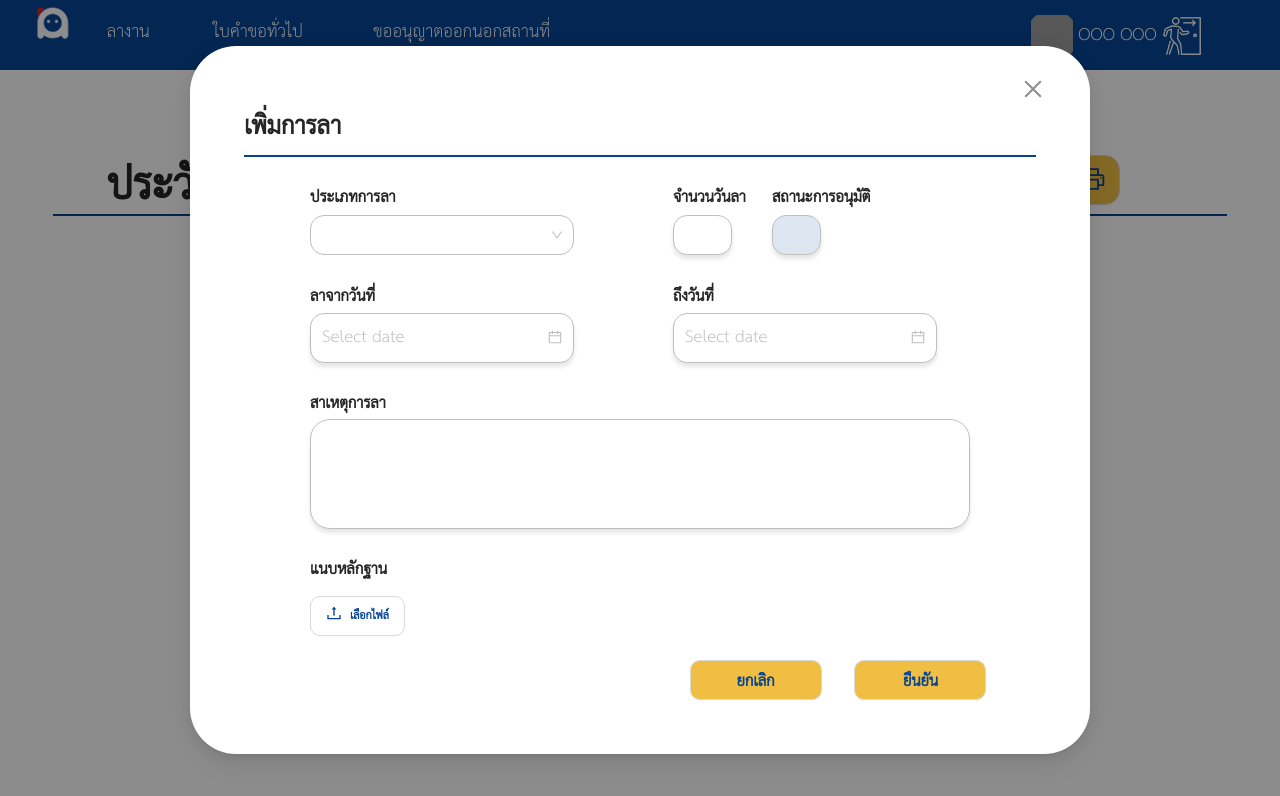
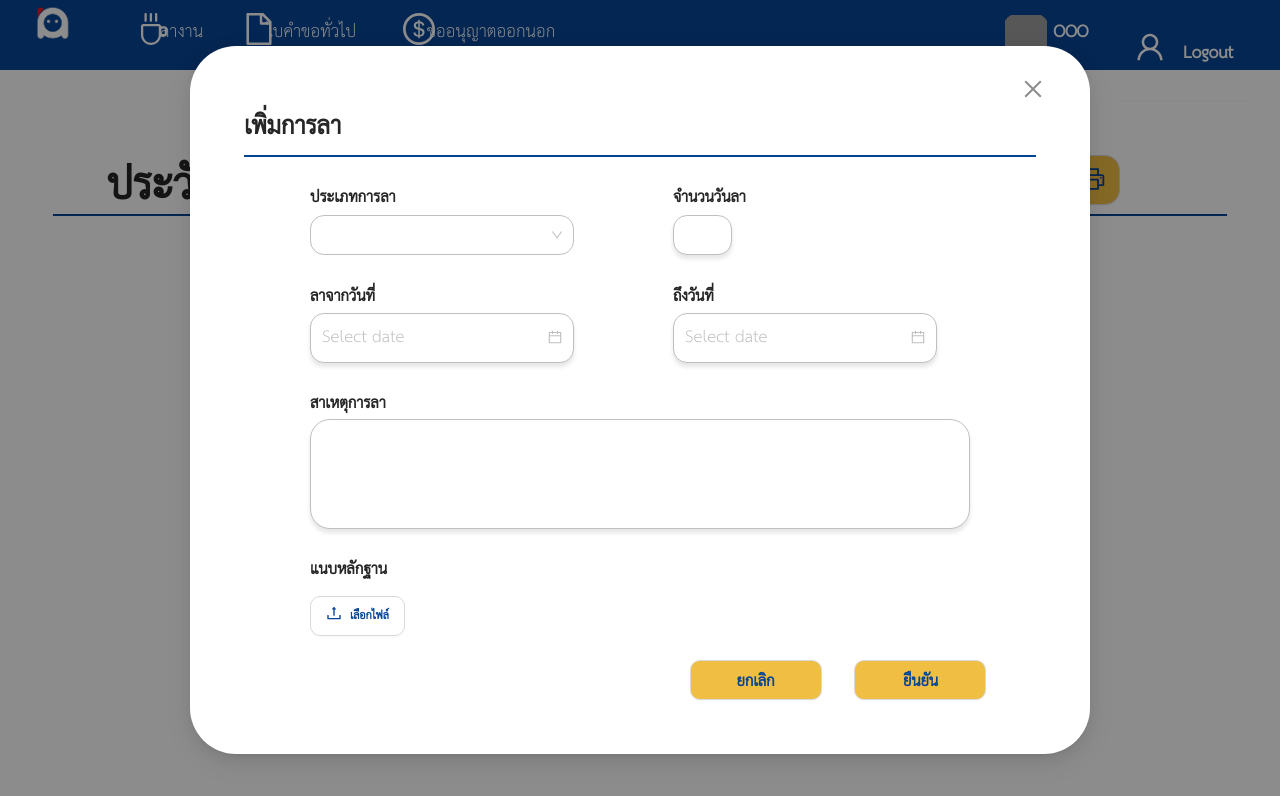
Before and after one commit to koonmnaja/ileave, a Next.js app: page /Leave in a window 1280 px wide. Both pictures are taken after a click on the button "เพิ่มการลา". Shown: the top 796 px of the page. Built offline with nearby package versions, Linux system fonts and the light colour scheme; grey boxes are pictures that could not be loaded.

Commit message:
20-10-65-23-14

```diff
--- a/Components/Layout/Navbar.tsx
+++ b/Components/Layout/Navbar.tsx
@@ -1,9 +1,11 @@
-import { Button, Checkbox, Form, Input, Row, Image, Layout, Col, Card, Space, Avatar } from 'antd';
-import Images from 'next/image';
+import { Typography, Row, Layout, Col, Avatar,Button } from 'antd';
+
 import Link from 'next/link';
 import React from 'react';
 import styled from 'styled-components';
+import { UserOutlined,CoffeeOutlined,DollarOutlined,FileOutlined } from '@ant-design/icons';
 
+const { Text } = Typography;
 const { Header, Content, Footer, Sider } = Layout;
 const App: React.FC = (
     ModalNavbar: any, setModalNavbar: any
@@ -12,11 +14,17 @@ const App: React.FC = (
         <>
             <Row justify="start" style={{ background: '#064595', height: '70px', paddingTop: '10px' }}>
                 <Colstyled span={2} style={{ textAlign: 'center' }}><img src="../images/LogoW.png" width='45%' /></Colstyled>
-                <Colstyle span={2}><Link href="../Leave">ลางาน</Link></Colstyle>
-                <Colstyle span={3}><Link href="../Work_From_Home">ใบคำขอทั่วไป</Link></Colstyle>
-                <Colstyle span={4}><Link href="../Request_to_offsite">ขออนุญาตออกนอกสถานที่</Link></Colstyle>
-                <Colstyle span={12} style={{ paddingLeft: '10px', textAlign: 'right', paddingRight: '20px' }}><Avatar size={52} src="../images/profile.png" style={{ padding: '5px' }}></Avatar>OOO OOO
-                    <Link href="../login"><img src="../images/LogOut.png" width='50px' height='50px' style={{ padding: '5px' }} /></Link></Colstyle>
+                <Col span={1}><Link href="../Leave"><CoffeeOutlined style={{marginTop:'3px', fontSize: '32px',paddingLeft:'30px',color:'#fff'}} /></Link></Col>
+                <Colstyle span={1}><Link href="../Leave">  ลางาน</Link></Colstyle>
+                <Col span={1}><Link href="../Work_From_Home"><FileOutlined style={{marginTop:'3px', fontSize: '32px',paddingLeft:'30px',color:'#fff'}} /></Link></Col>
+                <Colstyle span={2}><Link href="../Work_From_Home"> ใบคำขอทั่วไป</Link></Colstyle>
+                <Col span={1}><Link href="../Request_to_offsite"><DollarOutlined style={{marginTop:'3px', fontSize: '32px',paddingLeft:'30px',color:'#fff'}}/></Link></Col>
+                <Colstyle span={3}><Link href="../Request_to_offsite"> ขออนุญาตออกนอกสถานที่</Link></Colstyle>
+                <Colstyle span={1} offset={7}><Avatar size={52} src="../images/profile.png" style={{ padding: '5px', marginLeft: '40px' }}></Avatar></Colstyle>
+                <Colstyle span={2}><Text style={{ paddingLeft: '40px', fontSize: '24px', color: '#fff', fontWeight: 'bold' }}>OOO OOO</Text></Colstyle>
+                <Colstyle span={2} ><Button style={{background: 'none', border: 'none',height:'100%'}}><Link href="../login"><UserOutlined style={{ fontSize: '30px', marginTop: '0px',color: "#fff" }} /></Link>
+                    <Link href="../login"><Text style={{ paddingLeft: '10px', fontSize: '24px', color: '#fff', fontWeight: 'bold',paddingBottom: '5px'}}>Logout</Text></Link></Button></Colstyle>
+
 
             </Row>
         </>
--- a/Components/Modal/LeaveModal.tsx
+++ b/Components/Modal/LeaveModal.tsx
@@ -1,5 +1,5 @@
 import React, { useEffect, useState } from 'react'
-import { Modal, Row, Col, Form, Input, Select, Button, Divider, message, Upload, DatePicker, Typography } from 'antd'
+import { Modal, Row, Col, Form, Input, Select, Button, Divider, message, Upload, DatePicker, Typography, Badge, Descriptions } from 'antd'
 import { LoadingOutlined, PlusOutlined, UploadOutlined } from '@ant-design/icons';
 import type { UploadChangeParam } from 'antd/es/upload';
 import type { RcFile, UploadFile, UploadProps } from 'antd/es/upload/interface';
@@ -69,6 +69,8 @@ const GroupModal = (
                     form={form}
                     onFinish={onFinish}>
                     <Row>
+                        {modal?.status === "Leave" ?
+                            <>
                                 <Col span={8} offset={2}>
                                     <Form.Item label="ประเภทการลา">
                                         <SelectStyled style={{}} showSearch size='large' optionFilterProp="children">
@@ -79,12 +81,12 @@ const GroupModal = (
                                     </Form.Item></Col>
                                 <Col span={3} offset={3}>
                                     <Form.Item label="จำนวนวันลา">
-                                <InputStyled style={{ width: '60%' }}/>
+                                        <InputStyled style={{ width: '60%' }} />
                                     </Form.Item>
                                 </Col>
                                 <Col span={3} offset={0}>
-                            <Form.Item label="สถานะการอนุมัติ">
-                                <InputStyled style={{ width: '50%',backgroundColor:'#DEE7F1' }}/>
+                                    <Form.Item label="สถานะการอนุมัติ" style={{ display: 'none' }}>
+                                        <InputStyled style={{ width: '50%', backgroundColor: '#DEE7F1', display: 'none' }} />
                                     </Form.Item>
                                 </Col>
                                 <Col span={8} offset={2}>
@@ -111,6 +113,24 @@ const GroupModal = (
                                         </Upload>
                                     </Form.Item>
                                 </Col>
+                            </>
+                            : modal?.status === "Detail" ?
+                                <>
+                                <Col span={20} offset={2}>
+                                    <DescriptionStyle style={{ fontSize: '22px'}}>
+                                        <Descriptions.Item label="วันที่"></Descriptions.Item>
+                                        <br />
+                                        <br />
+                                        <Descriptions.Item label="วันที่เริ่มต้น"></Descriptions.Item>
+                                        <Descriptions.Item label="วันที่สิ้นสุด"></Descriptions.Item>
+                                        <br />
+                                        <Descriptions.Item label="ประเภทการลา"></Descriptions.Item>
+                                        <Descriptions.Item label="จำนวนวันลา"></Descriptions.Item>
+                                    </DescriptionStyle>
+                                </Col>
+                                </>
+                                : null
+                        }
                     </Row>
                     <Row justify="center">
                         <Col span={4} offset={12}>
@@ -121,6 +141,7 @@ const GroupModal = (
                             <ButtonStyledd onClick={() => setModal({ visible: false })}
                                 style={{ background: '#F1BE44', fontSize: '22px' }}>ยืนยัน</ButtonStyledd>
                         </Col>
+
                     </Row>
 
                 </Formstyle>
@@ -129,6 +150,15 @@ const GroupModal = (
         </>
     )
 }
+const DescriptionStyle = styled(Descriptions)`
+.ant-descriptions-item-label {
+    color: rgba(0, 0, 0, 0.85);
+    font-weight: 200;
+    font-size: 25px;
+    line-height: 1.5715;
+    text-align: center;
+}
+`
 const Formstyle = styled(Form)`
 .ant-form-item-label > label {
     font-weight: 900;
--- a/Components/Modal/Modal_Leave.tsx
+++ b/Components/Modal/Modal_Leave.tsx
@@ -266,6 +266,7 @@ const Formstyle = styled(Form)`
 .ant-form-item-label > label {
     font-weight: 900;
     font-size: 22px;
+    margin-bottom:0px;
 }
 `
 const InputStyled = styled(Input)`
--- a/pages/Leave.tsx
+++ b/pages/Leave.tsx
@@ -15,7 +15,6 @@ const App: React.FC = () => {
     const [modal, setModal] = useState({})
     const [modalprint, setModalprint] = useState({})
 
-
     const onChangeStatus = (checked: boolean) => {
         console.log(`switch to ${checked}`);
         // setStatus(checked)
@@ -24,16 +23,16 @@ const App: React.FC = () => {
     const dataSource = [
         {
             Data: '',
-            Start_Data: '',
-            End_Data: '',
+            Start_Data: '12/10/2565',
+            End_Data: '17/10/2565',
             LeaveType: '',
 
             status: '',
         },
         {
             Data: '',
-            Start_Data: '',
-            End_Data: '',
+            Start_Data: '01/01/2000',
+            End_Data: '11/11/2011',
             LeaveType: '',
 
             status: '',
@@ -57,13 +56,13 @@ const App: React.FC = () => {
             width: '10%',
         },
         {
-            title: 'เริ่มต้น',
+            title: 'วันเริ่มต้น',
             dataIndex: 'Start_Data',
             key: 'sdata',
             align: 'center',
         },
         {
-            title: 'สิ้นสุด',
+            title: 'วันที่สิ้นสุด',
             dataIndex: 'End_Data',
             key: 'edata',
             align: 'center',
@@ -91,7 +90,7 @@ const App: React.FC = () => {
                 <Row justify='center' gutter={0} style={{ width: "100%" }}>
                     <Col span={2} offset={0} style={{ marginRight: "40px", }}>
                         <Button
-                            onClick={() => setModal({ header: "แก้ไขข้อมูลพนักงาน", status: "Adduser", visible: true }
+                            onClick={() => setModal({ header: "ข้อมูลการลา", status: "Detail", visible: true }
                             )}
                             style={{ background: 'none', border: 'none' }} >
                             <SearchOutlined style={{ fontSize: "24px", fontFamily: "SukhumvitSet-Bold", color: "#064595" }} />
@@ -103,26 +102,28 @@ const App: React.FC = () => {
 
     ];
 
-    const printDocument = () => {
-        const input: any = document.getElementById('ToPrint');
-        html2canvas(input)
-            .then((canvas) => {
-                let imgWidth = 208;
-                let imgHeight = canvas.height * imgWidth / canvas.width;
-                const imgData = canvas.toDataURL('img/png');
-                const pdf = new jsPDF('p', 'mm', 'a4');
-                pdf.addImage(imgData, 'PNG', 0, 0, imgWidth, imgHeight);
-                // pdf.output('dataurlnewwindow');
-                pdf.save("download.pdf");
-            })
-            ;
-    }
+    // const printDocument = () => {
+    //     const input: any = document.getElementById('ToPrint');
+    //     html2canvas(input)
+    //         .then((canvas) => {
+    //             let imgWidth = 208;
+    //             let imgHeight = canvas.height * imgWidth / canvas.width;
+    //             const imgData = canvas.toDataURL('img/png');
+    //             const pdf = new jsPDF('p', 'mm', 'a4');
+    //             pdf.addImage(imgData, 'PNG', 0, 0, imgWidth, imgHeight);
+    //             // pdf.output('dataurlnewwindow');
+    //             pdf.save("download.pdf");
+    //         })
+    //         ;
+    // }
+    const [searchleave,setSearchLeave] = useState('')
     return (
         <div >
             <NavbarHead />
             <Row>
                 <Col span={10} offset={2}><p style={{ fontSize: '60px', fontWeight: 'bold', paddingTop: '70px', marginBottom: '20px' }}>ประวัติการลา</p></Col>
-                <Col span={3} offset={5}><ButtonStyledd onClick={() => setModal({ visible: true, header: "เพิ่มการลา", status: "Leave" })}
+                <Col span={3} offset={5}>
+                    <ButtonStyledd onClick={() => setModal({ visible: true, header: "เพิ่มการลา", status: "Leave" })}
                     icon={<DiffOutlined />}
                     style={{ background: '#F1BE44', width: '65%', marginTop: '85px' }}>เพิ่มการลา</ButtonStyledd></Col>
                 <Col span={1} offset={0}><ButtonStyledd onClick={() => setModal({ visible: true, header: "เพิ่มงานประจำวัน", status: "WFH" })}
@@ -132,7 +133,16 @@ const App: React.FC = () => {
             </Row>
             <Row justify="center">
                 <Col span={12} >
-                    <Form.Item><DatePickerStyled /><ArrowRightOutlinedStyled /><DatePickerStyled /></Form.Item></Col>
+                    <Form.Item>
+                        <DatePickerStyled
+                        // onChange={(event) => {
+                        //     setSearchLeave(event.target.value);
+                        // }}
+                        />
+                        <ArrowRightOutlinedStyled />
+                        <DatePickerStyled
+
+                        /></Form.Item></Col>
                 <Col span={3} offset={1}><ButtonStyledd icon={<SearchOutlined />} style={{ background: '#F1BE44', width: '150px' }}>ค้นหา</ButtonStyledd></Col>
             </Row>
 
```
Also changed, not shown: Components/Layout/Navbar_Admin.tsx (+12 -4 lines), pages/Add_User.tsx (+7 -15 lines), pages/Statics.tsx (+20 -2 lines). Lines whose indentation alone changed are shown as unchanged.
